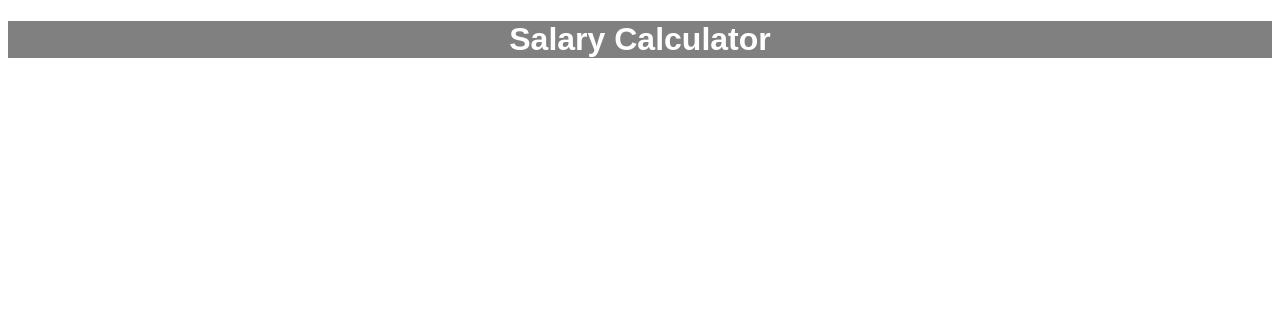
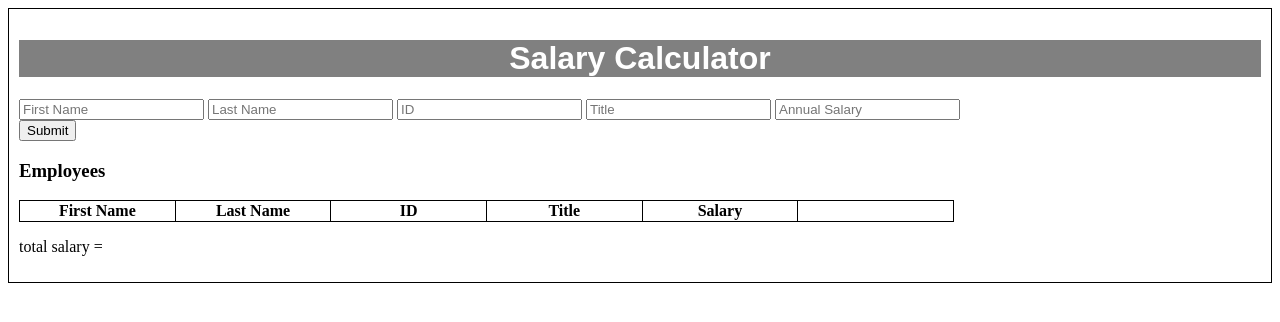
Before and after one commit to Scatterbalance/weekend-jquery-salary-calculator, a plain HTML site: page index.html in a window 1280 px wide. Drawn offline with Linux system fonts and the light colour scheme.

Commit message:
added lots more to do

```diff
--- a/index.html
+++ b/index.html
@@ -10,15 +10,38 @@
     <link rel="stylesheet" href="styles/style.css">
 </head>
 <body>
-<div id = table>
-    <div id = "title">
+<div id = mainDiv>
+    <div id = "heading">
         <h1>Salary Calculator</h1>
     </div>
     <div id = "addEmployee">
+        <input type = "text" id = "fName" placeholder="First Name">
+        <input type = "text" id = "lName" placeholder="Last Name">
+        <input type = "text" id = "idNum" placeholder="ID">
+        <input type = "text" id = "jobTitle" placeholder="Title">
+        <input type = "number" id = "salary" placeholder="Annual Salary">
+
+    </div>
+    <button id = "addEmployeeButton">Submit</button>
+    <h3>Employees</h3>
+    <table id = table>
+
+        <tr>
+            <th>First Name</th>
+            <th>Last Name</th>
+            <th>ID</th>
+            <th>Title</th>
+            <th>Salary</th>
+            <th></th>
+        </tr>
+
+    </table>
+    <p id = "totalSalary">
+        total salary =
+    </p>
+
+</div>
 
 
-
-    </div>
-</div>
 </body>
 </html>
--- a/scripts/client.js
+++ b/scripts/client.js
@@ -1,6 +1,21 @@
 $(document).ready(onReady);
 
+
 function onReady(){
-
+   $("#addEmployeeButton").on('click', addEmployee)
+   $("#table").on('click','.deleteButton', deleteEmployee);
 
 } // end onReady
+let totalSalary = 0;
+function addEmployee (){
+    console.log('addEmployee function');
+    let el = $('table tbody')
+    el.append('<tr div class = "person"> <td>'+ $('#fName').val()+' </td> <td> '+ $('#lName').val()+ ' </td> <td>'+ $('#idNum').val()+'</td> <td>'+ $('#jobTitle').val()+' </td> <td>' + parseInt($('#salary').val(), 10) + '</td><td><button class = "deleteButton">Delete</button></td></tr></div>')
+    totalSalary += parseInt($('#salary').val(), 10);
+}// end add employee
+
+function deleteEmployee(){
+console.log("deleteEmployee function");
+
+$(this).parent().parent().remove();
+}
--- a/styles/style.css
+++ b/styles/style.css
@@ -1,7 +1,20 @@
-#title {
+body{
+    border: 1px solid black;
+    padding: 10px;
+    align-items: center;
+
+
+}
+#heading {
     font-family: Arial, Helvetica, sans-serif;
     background-color: grey;
     color: white;
-    text-align: center;
+    text-align : center;
 
 }
+#table,th,td{
+    border: 1px solid black;
+    border-collapse: collapse;
+    column-width: 114.5pt;
+
+}
```
